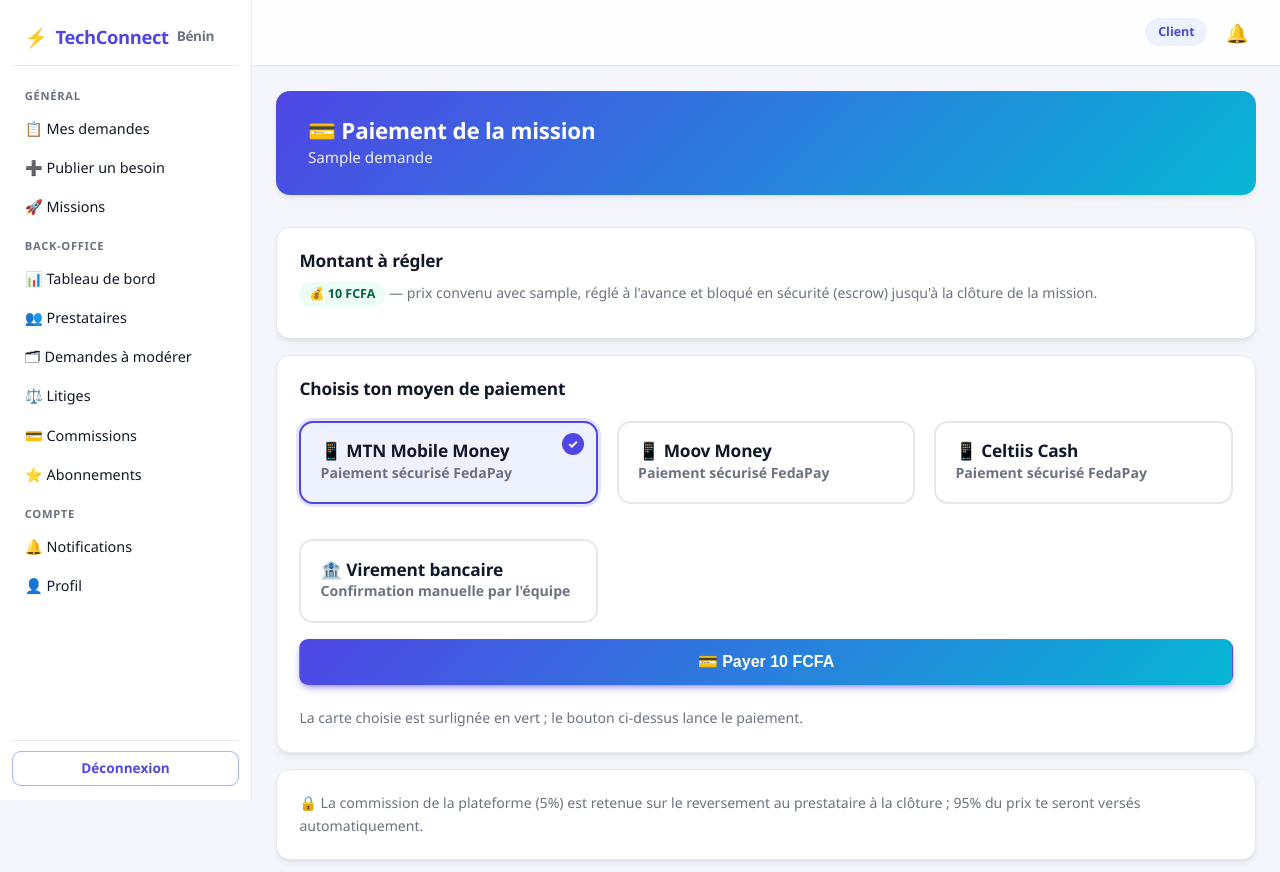
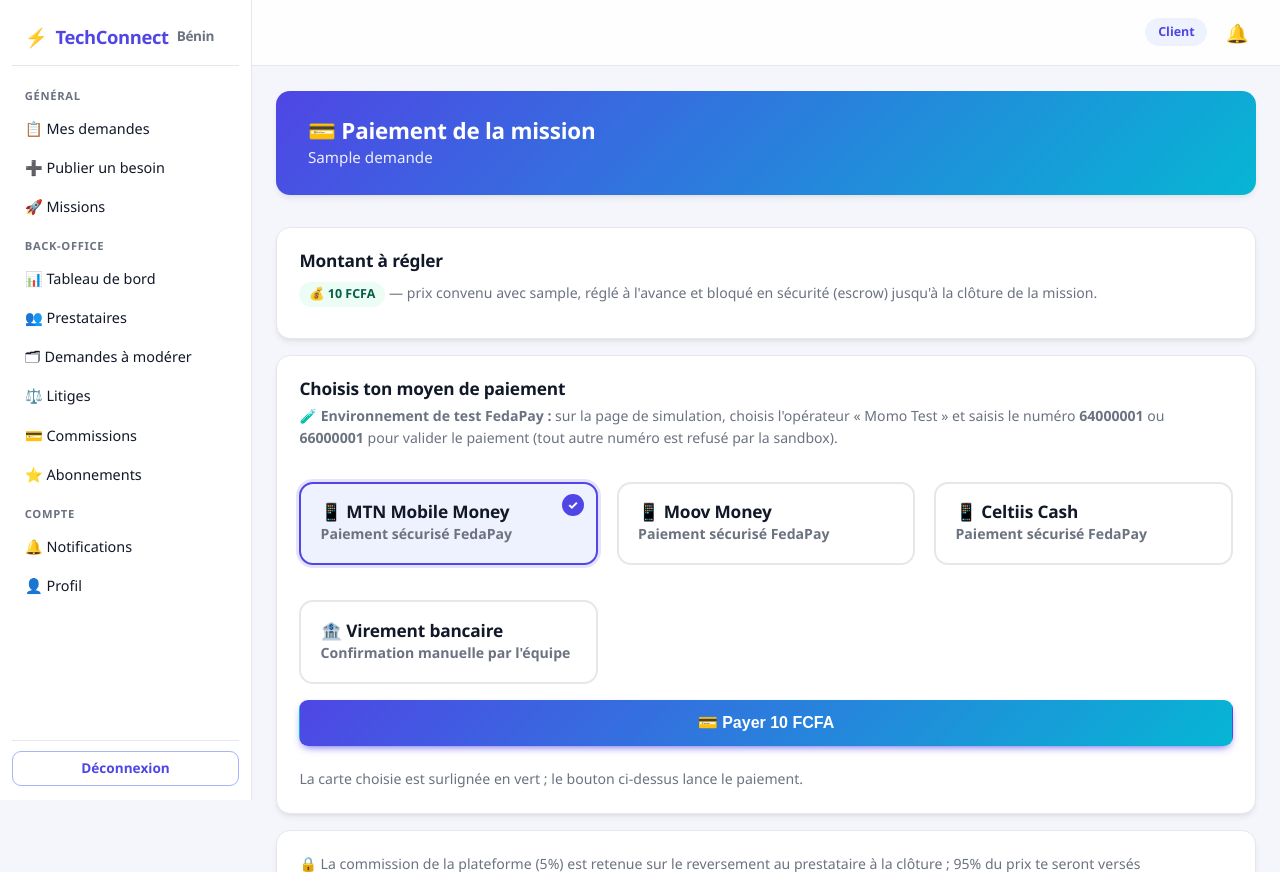
Before and after one commit to aspic36/TechConnect_Benin, a Django app: page /propositions/missions/1/paiement/ in a window 1280 px wide. Shown: the top 872 px of the page. Run offline with Django 4.2, Linux system fonts and the light colour scheme; a user stored in the database is signed in; tables that the repository leaves empty hold one stand-in row (values such as "Sample post"); data that the repository does not hold is empty.

Commit message:
UX: rappel du numéro de succès sandbox FedaPay (64000001/66000001) sur la page de paiement

```diff
--- a/apps/propositions/views.py
+++ b/apps/propositions/views.py
@@ -332,6 +332,7 @@ def initier_paiement(request, pk):
         'mission': mission,
         'reste': reste,
         'methodes': Paiement.Methode,
+        'fedapay_sandbox': settings.FEDAPAY_MODE == 'sandbox',
     })
 
 
--- a/templates/propositions/payer_mission.html
+++ b/templates/propositions/payer_mission.html
@@ -17,6 +17,13 @@
 
 <div class="card">
     <h3 class="card-title">Choisis ton moyen de paiement</h3>
+    {% if fedapay_sandbox %}
+        <p class="card-meta" style="margin-bottom: 1rem;">
+            🧪 <strong>Environnement de test FedaPay :</strong> sur la page de simulation, choisis
+            l'opérateur « Momo Test » et saisis le numéro <strong>64000001</strong> ou
+            <strong>66000001</strong> pour valider le paiement (tout autre numéro est refusé par la sandbox).
+        </p>
+    {% endif %}
     <form method="post">
         {% csrf_token %}
         <div class="grid">
```
